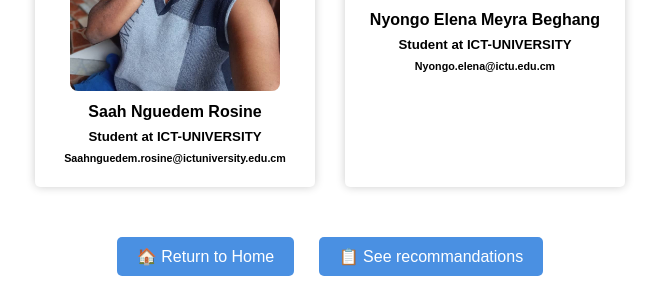
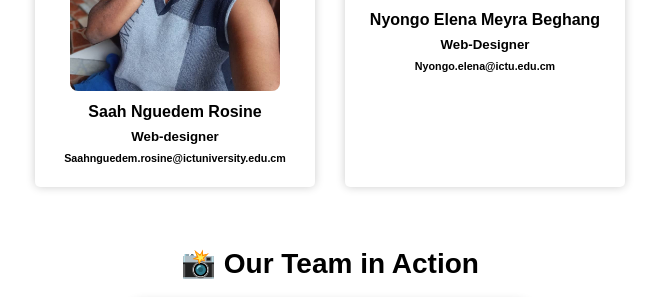
Before and after one commit to Etanwill/Meal-and-calory-planner, a Django app: page /about/ in a window 1280 px wide. Shown: the part 1039-1336 px from the top of the page, without its empty margins (310-969 px from the left). Before the commit the page ends 1315 px from the top, so only its background shows below. Run offline with Django 5.2, Linux system fonts and the light colour scheme; some libraries are stand-ins or nearby versions.

Commit message:
About team

```diff
--- a/counter/templates/about.html
+++ b/counter/templates/about.html
@@ -64,8 +64,22 @@
         .card h4, .card h5, .card h6 {
             margin: 8px 0;
         }
+        .group-photo-section {
+            margin: 60px auto;
+            text-align: center;
+        }
+        .group-photo-section h3 {
+            font-size: 28px;
+            margin-bottom: 20px;
+        }
+        .group-photo-section img {
+            max-width: 90%;
+            height: auto;
+            border-radius: 12px;
+            box-shadow: 0 4px 12px rgba(0, 0, 0, 0.3);
+        }
         .links {
-            margin: 40px 0;
+            margin: 50px 0;
             text-align: center;
         }
         .links a {
@@ -87,10 +101,10 @@
         <h1>About Us</h1>
         <p>
             We are a team of six passionate students training at ICT-UNIVERSITY.
-This project allowed us to experience real teamwork in the world of software development.
-For us, this wasn’t just a school project — it was a chance to grow, to support one another, and to build something meaningful together.
+            This project allowed us to experience real teamwork in the world of software development.
+            For us, this wasn’t just a school project — it was a chance to grow, to support one another, and to build something meaningful together.
 
-We are proud of what we accomplished as a team.
+            We are proud of what we accomplished as a team.
         </p>
     </div>
 
@@ -102,44 +116,50 @@ We are proud of what we accomplished as a team.
         <div class="card">
             <img src="{% static 'images/bobi.jpg' %}" alt="Image 1">
             <h4>Soufouo Tembeg Christian</h4>
-            <h5>Student at ICT-UNIVERSITY</h5>
+            <h5>Python-Developer</h5>
             <h6>soufouo.tembeg@ictu.edu.cm</h6>
         </div>
         <div class="card">
             <img src="{% static 'images/wil.jpg' %}" alt="Image 2">
             <h4>Etan John Wil</h4>
-            <h5>Student at ICT-UNIVERSITY</h5>
+            <h5>Scrum-Master</h5>
             <h6>etan.john@ictuniversity.edu.cm</h6>
         </div>
         <div class="card">
-            <img src="{% static 'images/hj.jpg' %}" alt="Image 3">
+            <img src="{% static 'images/Arthur.jpg' %}" alt="Image 3">
             <h4>Nguend Arthur Johann</h4>
-            <h5>Student at ICT-UNIVERSITY</h5>
+            <h5>Product-Owner</h5>
             <h6>Nguend.arthur@ictuniversity.edu.cm</h6>
         </div>
         <div class="card">
-            <img src="{% static 'images/kate.jpg' %}" alt="Image 4">
+            <img src="{% static 'images/ketsia.jpg' %}" alt="Image 4">
             <h4>Noah Minkoulou Ketsia</h4>
-            <h5>Student at ICT-UNIVERSITY</h5>
+            <h5>Web-designer</h5>
             <h6>NoahMinkoulou@ictuniversity.edu.cm</h6>
         </div>
         <div class="card">
             <img src="{% static 'images/rosine.jpg' %}" alt="Image 5">
             <h4>Saah Nguedem Rosine</h4>
-            <h5>Student at ICT-UNIVERSITY</h5>
+            <h5>Web-designer</h5>
             <h6>Saahnguedem.rosine@ictuniversity.edu.cm</h6>
         </div>
         <div class="card">
             <img src="{% static 'images/image6.jpg' %}" alt="Image 6">
             <h4>Nyongo Elena Meyra Beghang</h4>
-            <h5>Student at ICT-UNIVERSITY</h5>
+            <h5>Web-Designer</h5>
             <h6>Nyongo.elena@ictu.edu.cm</h6>
         </div>
     </div>
 
+    <!-- Groupe complet -->
+    <div class="group-photo-section">
+        <h3>📸 Our Team in Action</h3>
+        <img src="{% static 'images/team_group.jpg' %}" alt="Full Team Photo">
+    </div>
+
     <div class="links">
         <a href="{% url 'home' %}">🏠 Return to Home</a>
-        <a href="{% url 'recomendation' %}">📋 See recommandations</a>
+        <a href="{% url 'recomendation' %}">📋 See Recommendations</a>
     </div>
 </body>
 </html>
```
Also changed, not shown: db.sqlite3, foodie/static/images/arthur.jpg (added), foodie/static/images/ketsia.jpg (added), static/images/arthur.jpg (added), static/images/ketsia.jpg (added).
